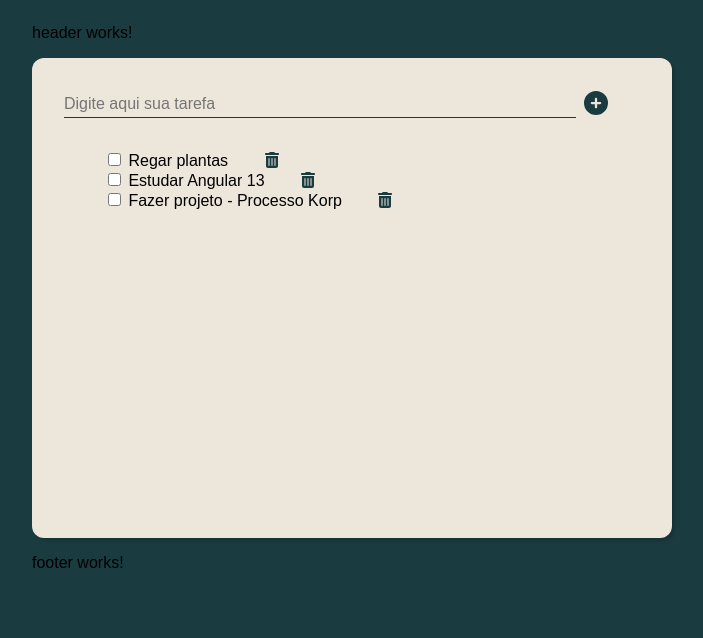
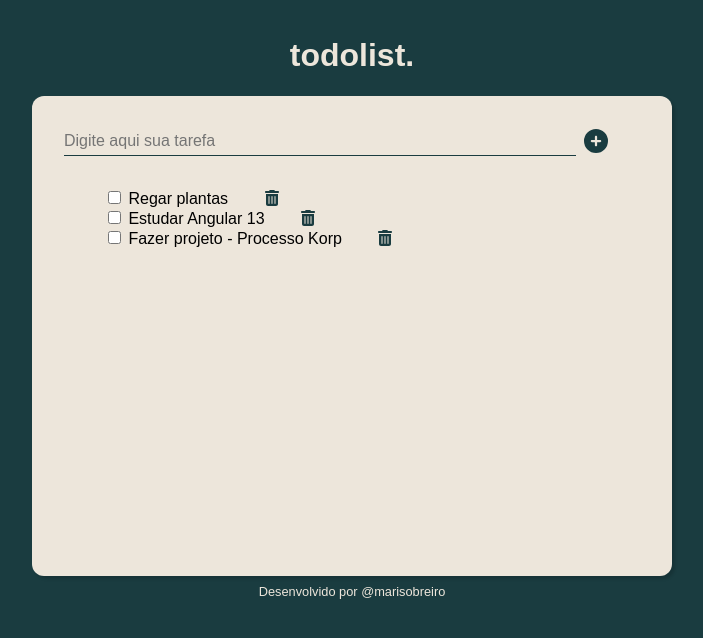
Before and after one commit to marisobreiro/to-do-list-angular, an Angular app: page / in a window 1280 px wide. Shown: the top 638 px of the page, without its empty margins (288-991 px from the left). Built offline with nearby package versions, Linux system fonts and the light colour scheme; data requests are answered from the project's data file; a web font is replaced by a local one.

Commit message:
Estilização do header e footer

```diff
--- a/src/app/components/footer/footer.component.css
+++ b/src/app/components/footer/footer.component.css
@@ -0,0 +1,12 @@
+div {
+  align-items: center;
+  display: flex;
+  flex-direction: column;
+  justify-content: center;
+  margin-top: 0.5rem;
+}
+
+span {
+  font-size: 0.8rem;
+  color: #EDE6DB;
+}
--- a/src/app/components/footer/footer.component.html
+++ b/src/app/components/footer/footer.component.html
@@ -1 +1,5 @@
-<p>footer works!</p>
+<div>
+  <span>
+    Desenvolvido por @marisobreiro
+  </span>
+</div>
--- a/src/app/components/header/header.component.css
+++ b/src/app/components/header/header.component.css
@@ -0,0 +1,11 @@
+div {
+  align-items: center;
+  display: flex;
+  flex-direction: column;
+  justify-content: center;
+  margin-top: 0.5rem;
+}
+
+h1 {
+  color: #EDE6DB;
+}
--- a/src/app/components/header/header.component.html
+++ b/src/app/components/header/header.component.html
@@ -1 +1,3 @@
-<p>header works!</p>
+<div>
+  <h1>todolist.</h1>
+</div>
--- a/src/app/components/task-list/task-list.component.html
+++ b/src/app/components/task-list/task-list.component.html
@@ -5,7 +5,9 @@
       <li *ngFor="let task of tasks">
         <input type="checkbox">
         {{ task.title }}
-        <button (click)="removeTask(task)"><fa-icon [icon]="faTrashAlt" class="btn-s" ></fa-icon></button>
+        <button (click)="removeTask(task)">
+          <fa-icon [icon]="faTrashAlt" class="btn-s" ></fa-icon>
+        </button>
       </li>
     </ul>
   </div>
```
